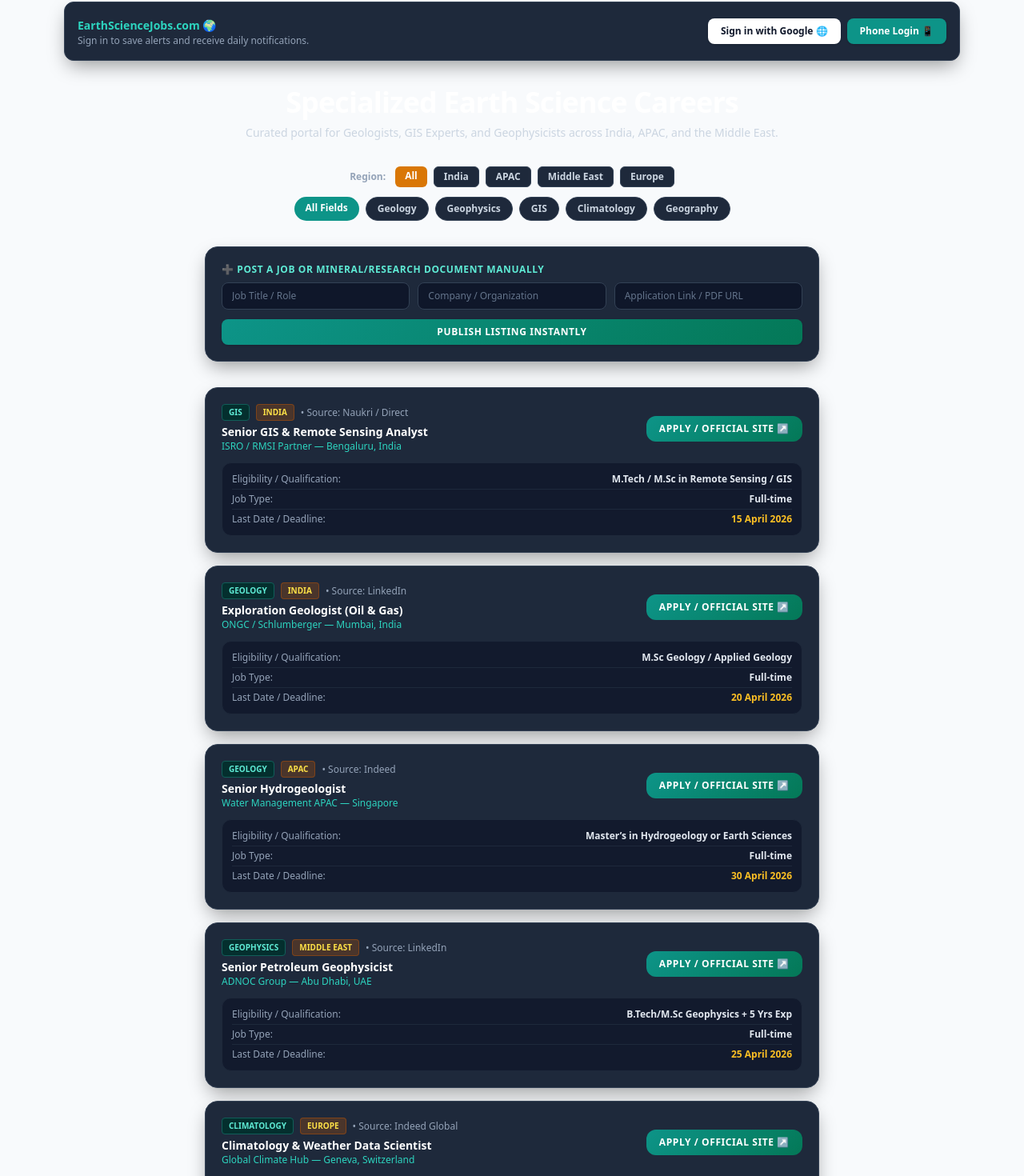
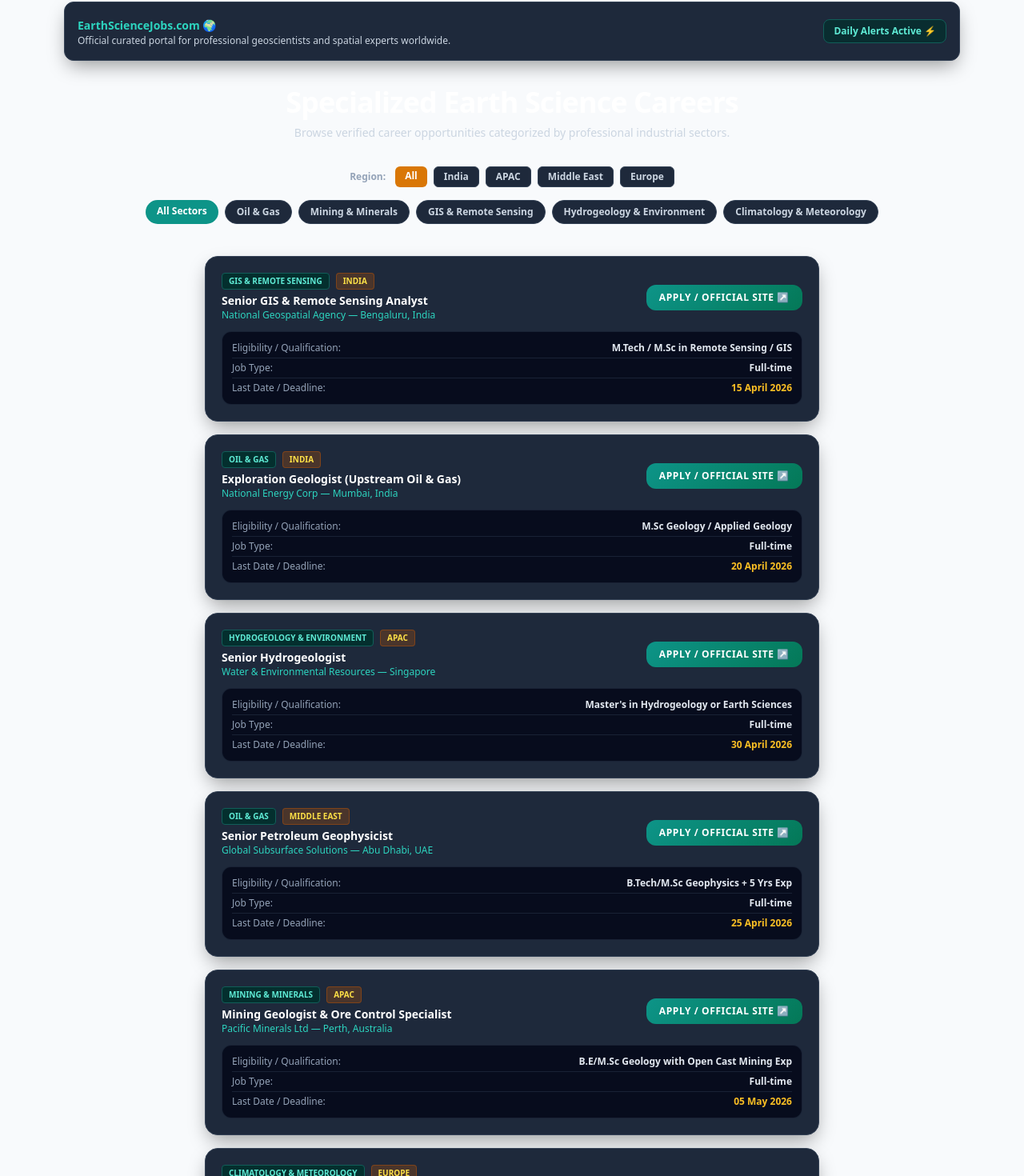
Before and after one commit to Roshangeek/earthsciencejob, a Next.js app: page / in a window 1280 px wide. Shown: the part 95-1565 px from the top of the page at 80% size. Built offline with nearby package versions, Linux system fonts and the light colour scheme.

Commit message:
Refactor job listings and add sector filter
Updated job listings with new sectors and companies, and added sector filtering functionality.

```diff
--- a/src/app/page.js
+++ b/src/app/page.js
@@ -3,99 +3,107 @@ import Link from 'next/link';
 export const dynamic = 'force-dynamic';
 
 export default async function Home({ searchParams }) {
-  const categoryFilter = searchParams?.category || '';
+  const sectorFilter = searchParams?.sector || '';
   const regionFilter = searchParams?.region || '';
 
   const allJobs = [
     {
       id: 1,
       title: "Senior GIS & Remote Sensing Analyst",
-      company: "ISRO / RMSI Partner",
+      company: "National Geospatial Agency",
       location: "Bengaluru, India",
       region: "India",
-      category: "GIS",
+      sector: "GIS & Remote Sensing",
       jobType: "Full-time",
       qualification: "M.Tech / M.Sc in Remote Sensing / GIS",
       lastDate: "15 April 2026",
-      source: "Naukri / Direct",
       url: "https://www.naukri.com"
     },
     {
       id: 2,
-      title: "Exploration Geologist (Oil & Gas)",
-      company: "ONGC / Schlumberger",
+      title: "Exploration Geologist (Upstream Oil & Gas)",
+      company: "National Energy Corp",
       location: "Mumbai, India",
       region: "India",
-      category: "Geology",
+      sector: "Oil & Gas",
       jobType: "Full-time",
       qualification: "M.Sc Geology / Applied Geology",
       lastDate: "20 April 2026",
-      source: "LinkedIn",
       url: "https://www.linkedin.com/jobs"
     },
     {
       id: 3,
       title: "Senior Hydrogeologist",
-      company: "Water Management APAC",
+      company: "Water & Environmental Resources",
       location: "Singapore",
       region: "APAC",
-      category: "Geology",
+      sector: "Hydrogeology & Environment",
       jobType: "Full-time",
-      qualification: "Master’s in Hydrogeology or Earth Sciences",
+      qualification: "Master's in Hydrogeology or Earth Sciences",
       lastDate: "30 April 2026",
-      source: "Indeed",
       url: "https://sg.indeed.com"
     },
     {
       id: 4,
       title: "Senior Petroleum Geophysicist",
-      company: "ADNOC Group",
+      company: "Global Subsurface Solutions",
       location: "Abu Dhabi, UAE",
       region: "Middle East",
-      category: "Geophysics",
+      sector: "Oil & Gas",
       jobType: "Full-time",
       qualification: "B.Tech/M.Sc Geophysics + 5 Yrs Exp",
       lastDate: "25 April 2026",
-      source: "LinkedIn",
       url: "https://www.linkedin.com/jobs"
     },
     {
       id: 5,
+      title: "Mining Geologist & Ore Control Specialist",
+      company: "Pacific Minerals Ltd",
+      location: "Perth, Australia",
+      region: "APAC",
+      sector: "Mining & Minerals",
+      jobType: "Full-time",
+      qualification: "B.E/M.Sc Geology with Open Cast Mining Exp",
+      lastDate: "05 May 2026",
+      url: "https://www.seek.com.au"
+    },
+    {
+      id: 6,
       title: "Climatology & Weather Data Scientist",
-      company: "Global Climate Hub",
+      company: "Atmospheric Research Center",
       location: "Geneva, Switzerland",
       region: "Europe",
-      category: "Climatology",
+      sector: "Climatology & Meteorology",
       jobType: "Contract",
       qualification: "Ph.D / M.Sc in Climatology or Meteorology",
       lastDate: "10 May 2026",
-      source: "Indeed Global",
       url: "https://www.indeed.com"
     }
   ];
 
   let jobs = allJobs;
-  if (categoryFilter) jobs = jobs.filter(j => j.category === categoryFilter);
+  if (sectorFilter) jobs = jobs.filter(j => j.sector === sectorFilter);
   if (regionFilter) jobs = jobs.filter(j => j.region === regionFilter);
 
-  const categories = ['Geology', 'Geophysics', 'GIS', 'Climatology', 'Geography'];
+  const sectors = [
+    'Oil & Gas',
+    'Mining & Minerals',
+    'GIS & Remote Sensing',
+    'Hydrogeology & Environment',
+    'Climatology & Meteorology'
+  ];
   const regions = ['India', 'APAC', 'Middle East', 'Europe'];
 
   return (
     <div className="max-w-6xl mx-auto px-4 py-8">
-      {/* Top Authentication Bar (Google & Phone Login) */}
-      <div className="mineral-card p-4 rounded-xl mb-8 flex flex-col sm:flex-row justify-between items-center gap-4 border border-slate-700">
+      {/* Clean Member Notification Bar */}
+      <div className="mineral-card p-4 rounded-xl mb-8 flex flex-col sm:flex-row justify-between items-center gap-3 border border-slate-700 bg-slate-900/90">
         <div>
           <span className="text-sm font-bold text-teal-400">EarthScienceJobs.com 🌍</span>
-          <p className="text-xs text-slate-400">Sign in to save alerts and receive daily notifications.</p>
+          <p className="text-xs text-slate-300">Official curated portal for professional geoscientists and spatial experts worldwide.</p>
         </div>
-        <div className="flex items-center gap-2 w-full sm:w-auto">
-          <button className="flex-1 sm:flex-none bg-white text-slate-900 px-4 py-2 rounded-lg text-xs font-bold hover:bg-slate-100 transition shadow">
-            Sign in with Google 🌐
-          </button>
-          <button className="flex-1 sm:flex-none bg-teal-600 text-white px-4 py-2 rounded-lg text-xs font-bold hover:bg-teal-500 transition shadow">
-            Phone Login 📱
-          </button>
+        <div className="bg-teal-950/80 border border-teal-800 text-teal-300 px-3 py-1.5 rounded-lg text-xs font-semibold">
+          Daily Alerts Active ⚡
         </div>
       </div>
 
@@ -105,79 +113,65 @@ export default async function Home({ searchParams }) {
           Specialized Earth Science Careers
         </h1>
         <p className="text-slate-300 text-sm">
-          Curated portal for Geologists, GIS Experts, and Geophysicists across India, APAC, and the Middle East.
+          Browse verified career opportunities categorized by professional industrial sectors.
         </p>
       </div>
 
       {/* Region Filter Bar */}
-      <div className="flex flex-wrap justify-center gap-2 mb-3">
+      <div className="flex flex-wrap justify-center gap-2 mb-4">
         <span className="text-xs font-semibold text-slate-400 self-center mr-1">Region:</span>
         <Link href="/" className={`px-3 py-1 rounded-md text-xs font-bold transition ${!regionFilter ? 'bg-amber-600 text-white' : 'bg-slate-800 text-slate-300 border border-slate-700'}`}>
           All
         </Link>
         {regions.map((reg) => (
-          <Link key={reg} href={`/?region=${reg}${categoryFilter ? `&category=${categoryFilter}` : ''}`} className={`px-3 py-1 rounded-md text-xs font-bold transition ${regionFilter === reg ? 'bg-amber-600 text-white' : 'bg-slate-800 text-slate-300 border border-slate-700'}`}>
+          <Link key={reg} href={`/?region=${reg}${sectorFilter ? `&sector=${encodeURIComponent(sectorFilter)}` : ''}`} className={`px-3 py-1 rounded-md text-xs font-bold transition ${regionFilter === reg ? 'bg-amber-600 text-white' : 'bg-slate-800 text-slate-300 border border-slate-700'}`}>
             {reg}
           </Link>
         ))}
       </div>
 
-      {/* Category Filter Pills */}
-      <div className="flex flex-wrap justify-center gap-2 mb-8">
-        <Link href={`/${regionFilter ? `?region=${regionFilter}` : ''}`} className={`px-3.5 py-1.5 rounded-full text-xs font-semibold transition ${!categoryFilter ? 'bg-teal-600 text-white' : 'bg-slate-800 text-slate-300 border border-slate-700'}`}>
-          All Fields
+      {/* Industrial Sector Filter Pills */}
+      <div className="flex flex-wrap justify-center gap-2 mb-10">
+        <Link href={`/${regionFilter ? `?region=${regionFilter}` : ''}`} className={`px-3.5 py-1.5 rounded-full text-xs font-semibold transition ${!sectorFilter ? 'bg-teal-600 text-white' : 'bg-slate-800 text-slate-300 border border-slate-700'}`}>
+          All Sectors
         </Link>
-        {categories.map((cat) => (
-          <Link key={cat} href={`/?category=${cat}${regionFilter ? `&region=${regionFilter}` : ''}`} className={`px-3.5 py-1.5 rounded-full text-xs font-semibold transition ${categoryFilter === cat ? 'bg-teal-600 text-white' : 'bg-slate-800 text-slate-300 border border-slate-700'}`}>
-            {cat}
+        {sectors.map((sec) => (
+          <Link key={sec} href={`/?sector=${encodeURIComponent(sec)}${regionFilter ? `&region=${regionFilter}` : ''}`} className={`px-3.5 py-1.5 rounded-full text-xs font-semibold transition ${sectorFilter === sec ? 'bg-teal-600 text-white' : 'bg-slate-800 text-slate-300 border border-slate-700'}`}>
+            {sec}
           </Link>
         ))}
       </div>
 
-      {/* Manual Job & Document Posting Box */}
-      <div className="mineral-card p-5 rounded-2xl mb-8 max-w-3xl mx-auto border border-teal-500/30">
-        <h3 className="text-xs font-bold text-teal-300 uppercase tracking-wider mb-2">➕ Post a Job or Mineral/Research Document Manually</h3>
-        <div className="grid grid-cols-1 md:grid-cols-3 gap-2.5 mb-3">
-          <input type="text" placeholder="Job Title / Role" className="bg-slate-900 border border-slate-700 rounded-lg px-3 py-2 text-xs text-slate-200 placeholder-slate-500" />
-          <input type="text" placeholder="Company / Organization" className="bg-slate-900 border border-slate-700 rounded-lg px-3 py-2 text-xs text-slate-200 placeholder-slate-500" />
-          <input type="text" placeholder="Application Link / PDF URL" className="bg-slate-900 border border-slate-700 rounded-lg px-3 py-2 text-xs text-slate-200 placeholder-slate-500" />
-        </div>
-        <button className="w-full mineral-btn py-2 rounded-lg text-xs font-bold uppercase tracking-wider shadow">
-          Publish Listing Instantly
-        </button>
-      </div>
-
-      {/* FreeJobAlert Style Job Feed */}
+      {/* FreeJobAlert Style Job Feed (No Source Mentioned) */}
       <div className="space-y-4 max-w-3xl mx-auto">
         {jobs.length === 0 ? (
           <div className="mineral-card p-6 rounded-xl text-center">
-            <p className="text-slate-400 text-xs">No active listings found for this filter.</p>
+            <p className="text-slate-400 text-xs">No active listings found for this specific sector filter.</p>
           </div>
         ) : (
           jobs.map((job) => (
-            <div key={job.id} className="mineral-card p-5 rounded-2xl transition hover:border-teal-500/40">
+            <div key={job.id} className="mineral-card p-5 rounded-2xl transition hover:border-teal-500/40 bg-slate-900/70 border border-slate-800">
               <div className="flex flex-col md:flex-row justify-between items-start md:items-center gap-3 mb-3">
                 <div>
                   <div className="flex items-center gap-2 mb-1">
-                    <span className="text-[10px] font-bold uppercase bg-teal-950 text-teal-300 px-2 py-0.5 rounded border border-teal-800">{job.category}</span>
+                    <span className="text-[10px] font-bold uppercase bg-teal-950 text-teal-300 px-2 py-0.5 rounded border border-teal-800">{job.sector}</span>
                     <span className="text-[10px] font-bold uppercase badge-region px-2 py-0.5 rounded">{job.region}</span>
-                    <span className="text-xs text-slate-400">• Source: {job.source}</span>
                   </div>
                   <h2 className="text-sm font-bold text-white">{job.title}</h2>
                   <p className="text-xs text-teal-400 font-medium">{job.company} — {job.location}</p>
                 </div>
-                <a href={job.url} target="_blank" rel="noopener noreferrer" className="mineral-btn px-4 py-2 rounded-xl text-xs font-bold uppercase tracking-wider text-center w-full md:w-auto">
+                <a href={job.url} target="_blank" rel="noopener noreferrer" className="mineral-btn px-4 py-2 rounded-xl text-xs font-bold uppercase tracking-wider text-center w-full md:w-auto bg-emerald-600 hover:bg-emerald-500 text-white">
                   Apply / Official Site ↗
                 </a>
               </div>
 
               {/* FreeJobAlert Metadata Table Style */}
-              <div className="bg-slate-900/80 rounded-xl p-3 border border-slate-800 text-xs space-y-1 text-slate-300">
-                <div className="flex justify-between border-b border-slate-800 pb-1">
+              <div className="bg-slate-950/80 rounded-xl p-3 border border-slate-800/80 text-xs space-y-1 text-slate-300">
+                <div className="flex justify-between border-b border-slate-800/80 pb-1">
                   <span className="text-slate-400">Eligibility / Qualification:</span>
                   <span className="font-semibold text-slate-200 text-right">{job.qualification}</span>
                 </div>
-                <div className="flex justify-between border-b border-slate-800 pb-1">
+                <div className="flex justify-between border-b border-slate-800/80 pb-1">
                   <span className="text-slate-400">Job Type:</span>
                   <span className="font-semibold text-slate-200">{job.jobType}</span>
                 </div>
```
